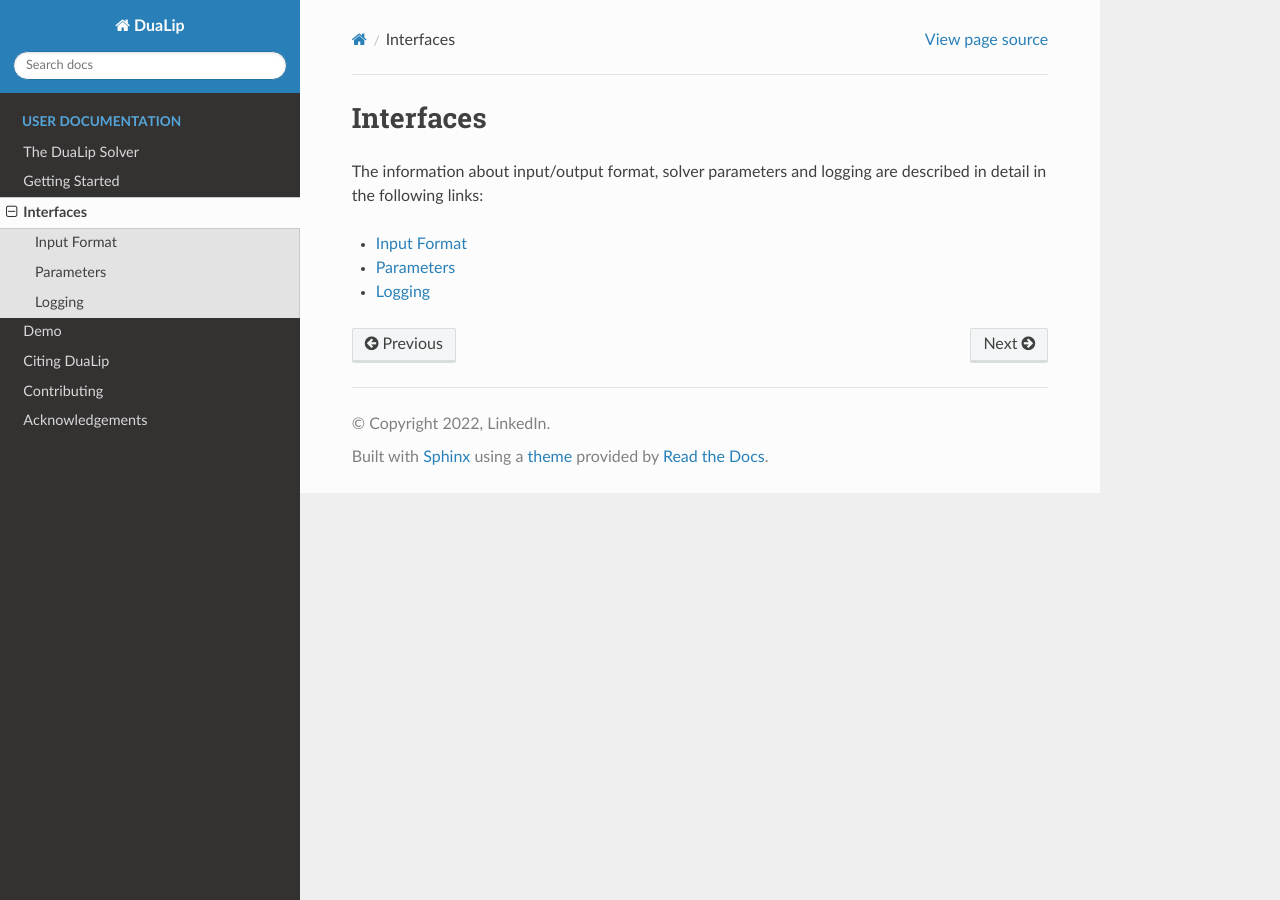
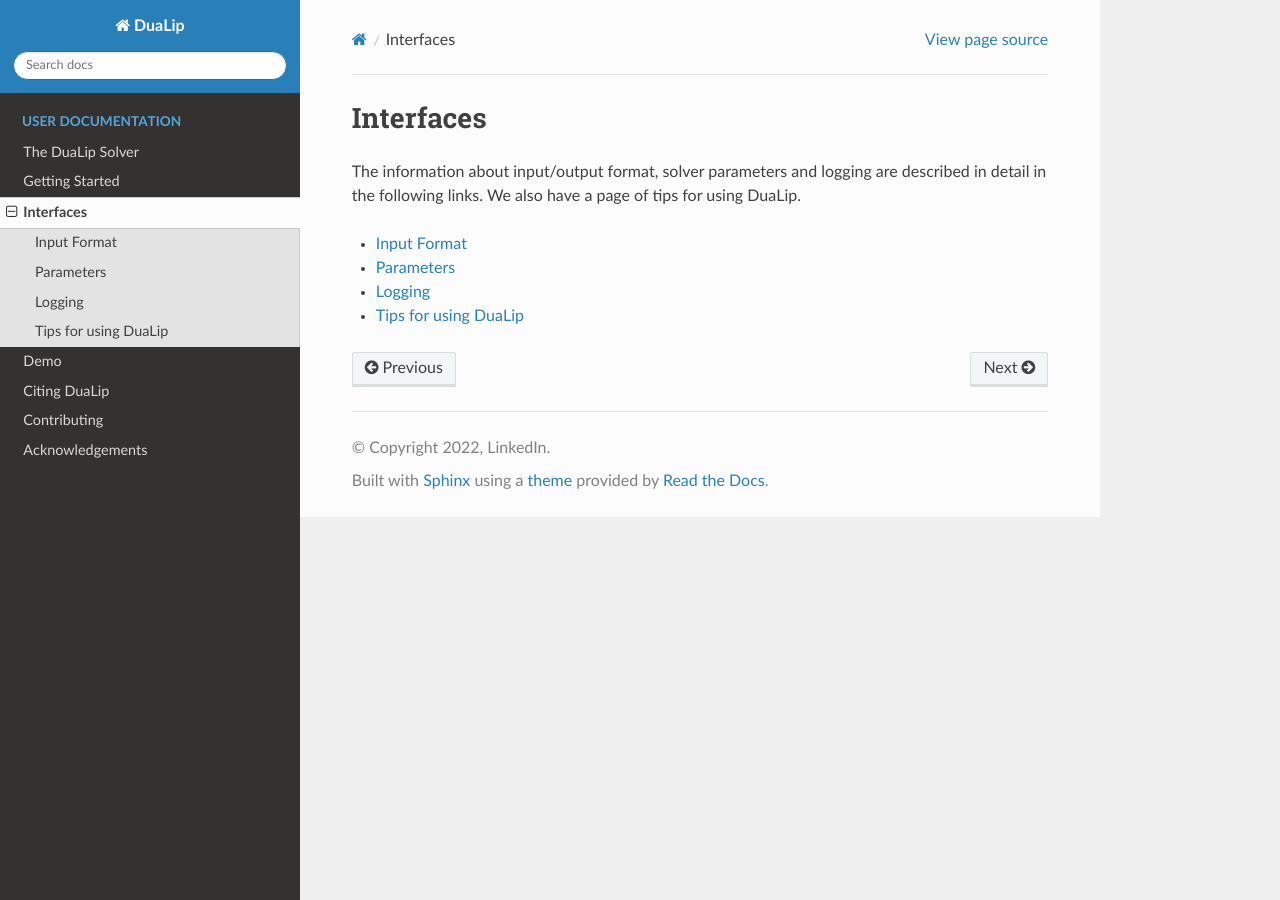
Before and after one commit to linkedin/DuaLip, a Sphinx documentation site: the page built from docs/interfaces/index.rst, in a window 1280 px wide. Built offline with Sphinx 7.4.7 and the Read the Docs theme 2.0.0, drawn with Linux system fonts in a browser that asks for light colours.

Commit message:
Updates to wiki.

```diff
--- a/docs/interfaces/index.rst
+++ b/docs/interfaces/index.rst
@@ -1,7 +1,7 @@
 Interfaces
 =================
 
-The information about input/output format, solver parameters and logging are described in detail in the following links:
+The information about input/output format, solver parameters and logging are described in detail in the following links. We also have a page of tips for using DuaLip.
 
 .. toctree::
    :maxdepth: 1
@@ -9,3 +9,4 @@ The information about input/output format, solver parameters and logging are des
    format
    parameters
    logging
+   tips
```
Also changed, not shown: docs/interfaces/tips.rst (added, +11 -0 lines).
